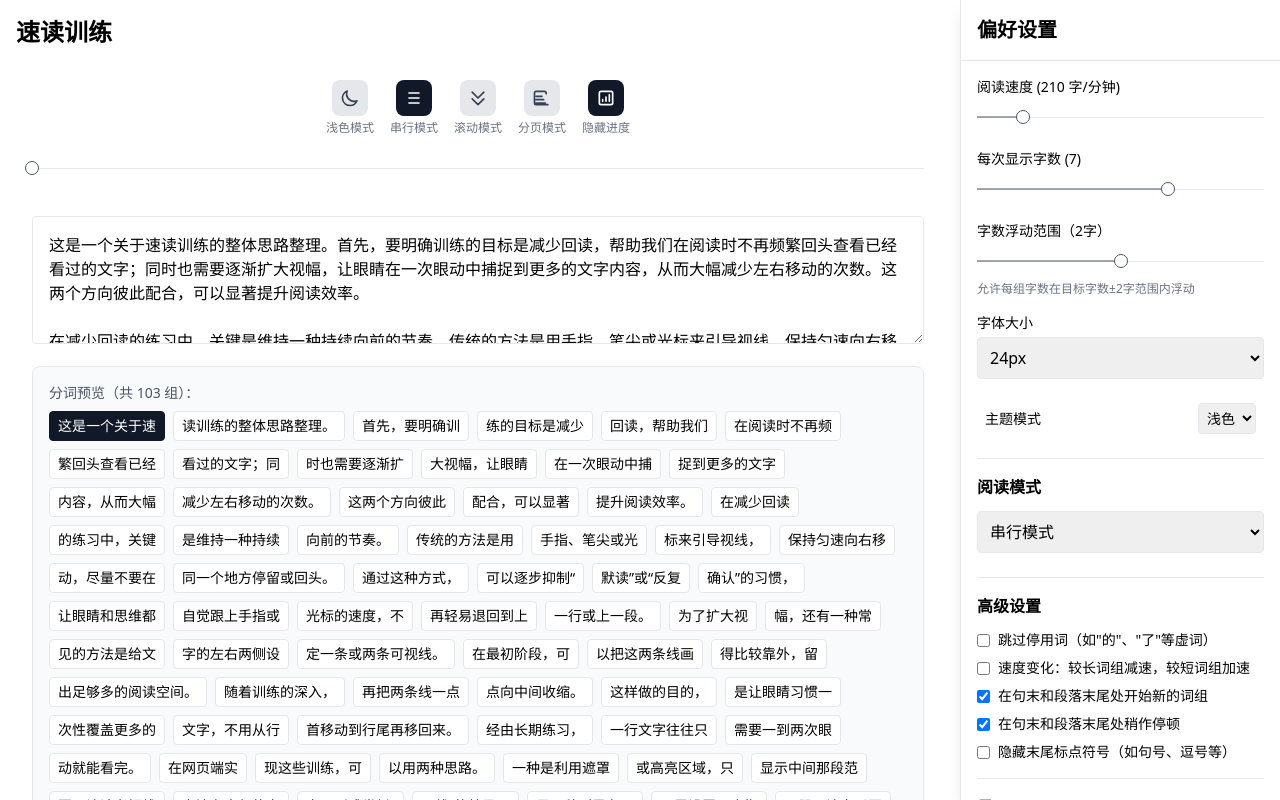
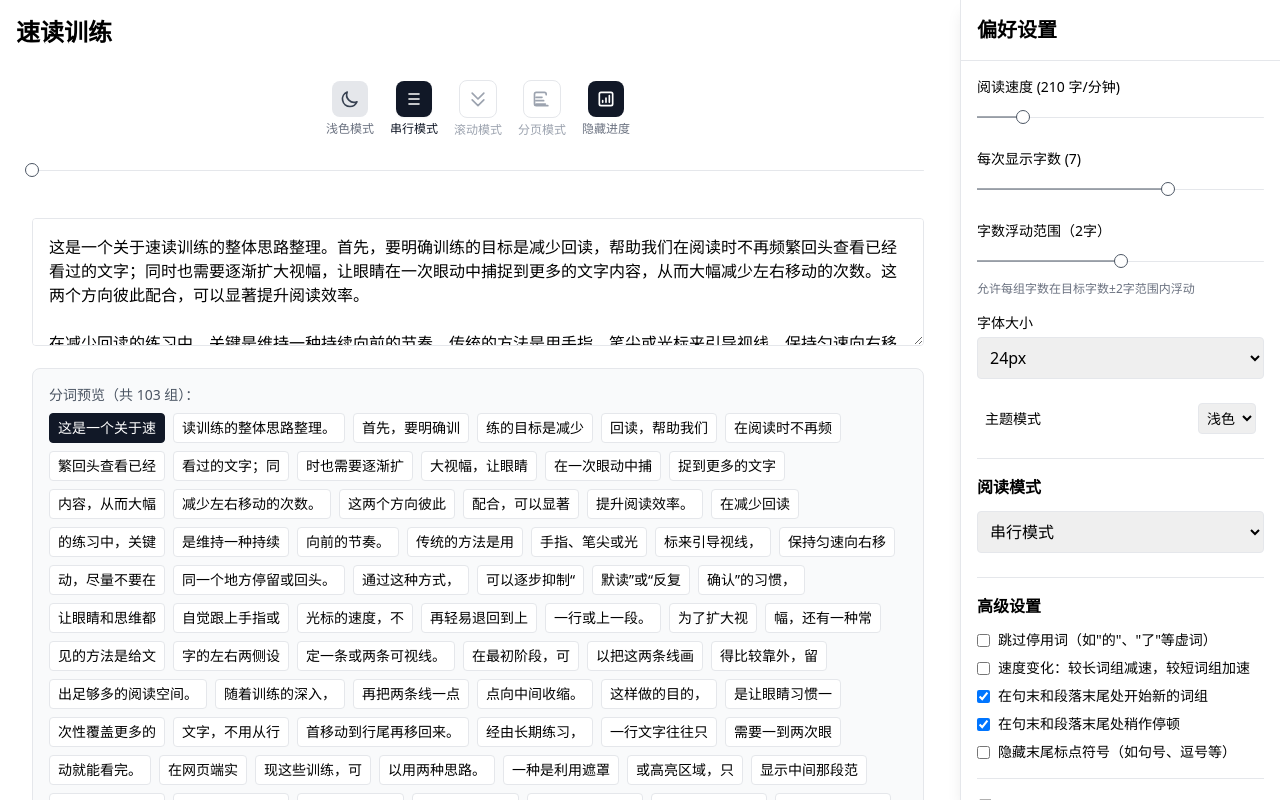
Before and after one commit to ttmouse/speed-reading, a Next.js app: page / in a window 1280 px wide. Shown: the top 800 px of the page. Built offline with nearby package versions, Linux system fonts and the light colour scheme.

Commit message:
refactor: 更新阅读模式按钮样式
更新了阅读模式按钮的样式，使其更加一致和易于辨识。修复了当前模式下图标颜色不正确的问题。

```diff
--- a/app/components/Reader/ReadingModeControl.tsx
+++ b/app/components/Reader/ReadingModeControl.tsx
@@ -11,7 +11,7 @@ interface ReadingModeControlProps {
 
 // 统一的图标样式
 const getIconClass = (isActive: boolean) =>
-  `w-5 h-5 ${isActive ? 'stroke-white' : 'stroke-gray-700 dark:stroke-gray-300'}`;
+  `w-5 h-5 ${isActive ? 'stroke-white' : 'stroke-gray-400'}`;
 
 export function ReadingModeControl({
   currentMode,
@@ -20,54 +20,69 @@ export function ReadingModeControl({
 }: ReadingModeControlProps) {
   if (!enabled) return null;
 
+  const getButtonClass = (mode: DisplayMode) => {
+    const isActive = currentMode === mode;
+    return `p-2 rounded-lg transition-all transform active:scale-95 ${
+      isActive
+        ? 'bg-gray-900 text-white shadow-sm'
+        : 'bg-white border border-gray-200 hover:border-gray-300 hover:bg-gray-50'
+    }`;
+  };
+
   return (
     <div className="flex gap-4 items-center">
       {/* 串行模式 */}
       <div className="flex flex-col items-center">
         <button
           onClick={() => onChange('serial')}
-          className={`p-2 rounded-lg transition-all transform active:scale-95 ${
-            currentMode === 'serial' ? 'bg-gray-900 text-white' : 'bg-gray-200 dark:bg-gray-700'
-          }`}
+          className={getButtonClass('serial')}
           title="串行模式"
         >
           <svg className={getIconClass(currentMode === 'serial')} fill="none" viewBox="0 0 24 24">
             <path strokeLinecap="round" strokeLinejoin="round" strokeWidth={2} d="M6 6h12M6 12h12M6 18h12" />
           </svg>
         </button>
-        <span className="text-xs mt-1 text-gray-500 dark:text-gray-400">串行模式</span>
+        <span className={`text-xs mt-1 ${
+          currentMode === 'serial'
+            ? 'text-gray-900'
+            : 'text-gray-400'
+        }`}>串行模式</span>
       </div>
 
       {/* 滚动模式 */}
       <div className="flex flex-col items-center">
         <button
           onClick={() => onChange('scroll')}
-          className={`p-2 rounded-lg transition-all transform active:scale-95 ${
-            currentMode === 'scroll' ? 'bg-gray-900 text-white' : 'bg-gray-200 dark:bg-gray-700'
-          }`}
+          className={getButtonClass('scroll')}
           title="滚动模式"
         >
           <svg className={getIconClass(currentMode === 'scroll')} fill="none" viewBox="0 0 24 24">
             <path strokeLinecap="round" strokeLinejoin="round" strokeWidth={2} d="M19 13l-7 7-7-7m14-8l-7 7-7-7" />
           </svg>
         </button>
-        <span className="text-xs mt-1 text-gray-500 dark:text-gray-400">滚动模式</span>
+        <span className={`text-xs mt-1 ${
+          currentMode === 'scroll'
+            ? 'text-gray-900'
+            : 'text-gray-400'
+        }`}>滚动模式</span>
       </div>
 
       {/* 分页模式 */}
       <div className="flex flex-col items-center">
         <button
           onClick={() => onChange('page')}
-          className={`p-2 rounded-lg transition-all transform active:scale-95 ${
-            currentMode === 'page' ? 'bg-gray-900 text-white' : 'bg-gray-200 dark:bg-gray-700'
-          }`}
+          className={getButtonClass('page')}
           title="分页模式"
         >
           <svg className={getIconClass(currentMode === 'page')} fill="none" viewBox="0 0 24 24">
             <path strokeLinecap="round" strokeLinejoin="round" strokeWidth={2} d="M19 20H5a2 2 0 01-2-2V6a2 2 0 012-2h10a2 2 0 012 2v1M5 14h9M5 10h7M5 18h11" />
           </svg>
         </button>
-        <span className="text-xs mt-1 text-gray-500 dark:text-gray-400">分页模式</span>
+        <span className={`text-xs mt-1 ${
+          currentMode === 'page'
+            ? 'text-gray-900'
+            : 'text-gray-400'
+        }`}>分页模式</span>
       </div>
     </div>
   );
```
